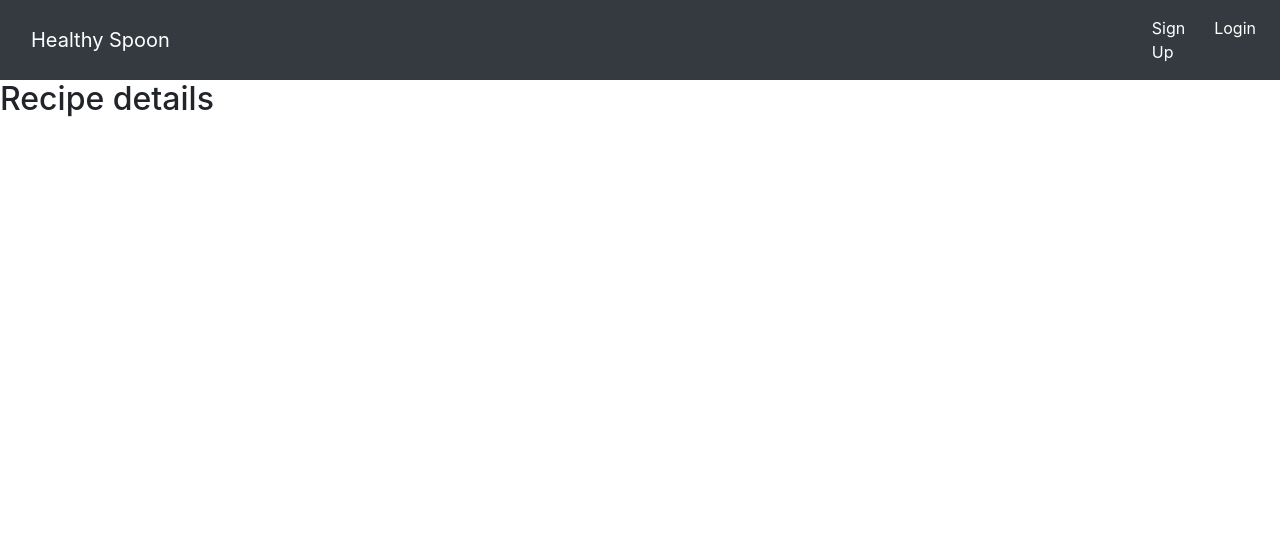
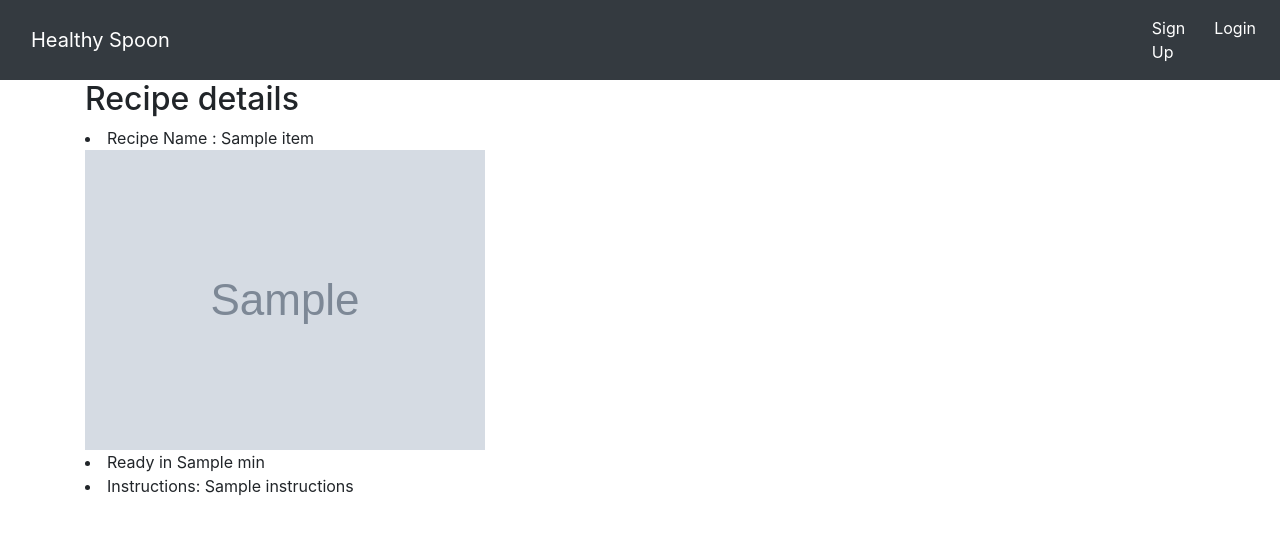
Before and after one commit to thaohvm/Capstone1, a Flask app: page /recipe/1 in a window 1280 px wide. Shown: the top 535 px of the page. Run offline with Flask 2, Linux system fonts and the light colour scheme; tables that the repository leaves empty hold one stand-in row (values such as "Sample post"); grey boxes marked "Sample" are stand-in pictures; a database or web service that is not in the repository returns one stand-in record (values such as "Sample title"); data that the repository does not hold is empty; some libraries are stand-ins or nearby versions.

Commit message:
recipe detail page

```diff
--- a/healthyspoon/app.py
+++ b/healthyspoon/app.py
@@ -135,6 +135,8 @@ def handle_search():
         r["summary"] = str(soup)
     return render_template("search.html", query=query, search_results=results)
 
-@app.route("/recipe/<int:id>")
-def get_recipe_detail(id):
-    return render_template("recipe.html")
+@app.route("/recipe/<int:recipe_id>")
+def get_recipe_detail(recipe_id):
+    res = requests.get(f"{API_BASE_URL}/{recipe_id}/information", params={"apiKey": key})
+    results = res.json()
+    return render_template("recipe.html", info_recipe=results)
--- a/healthyspoon/templates/recipe.html
+++ b/healthyspoon/templates/recipe.html
@@ -1,6 +1,13 @@
 {% extends "base.html" %}
 
 {% block content %}
-<h2> Recipe details</h2>
+<div class="container">
+    <h2> Recipe details</h2>
+    <li>Recipe Name : {{ info_recipe.title }}</li>
+    <img src="{{ info_recipe['image'] }}">
+    <li>Ready in {{ info_recipe["readyInMinutes"] }} min</li>
+    <li>Instructions: {{ info_recipe.instructions }}</li>
+</div>
+
 
 {% endblock %}
--- a/healthyspoon/templates/search.html
+++ b/healthyspoon/templates/search.html
@@ -4,7 +4,7 @@
 <div class="container">
     <h2>Recipes which contains ingredient {{ query }}</h2>
     {% for recipe in search_results %}
-    <li>Recipe name: <a href="/recipe/ {{ recipe['id'] }} ">{{ recipe['title'] }}</a></li>
+    <li>Recipe name: <a href="/recipe/{{ recipe['id'] }}">{{ recipe['title'] }}</a></li>
     <li>Summary: {{ recipe["summary"] | safe }}</li>
     <img src="{{ recipe['image'] }}">
     {% endfor %}
```
Also changed, not shown: 1 other file.
